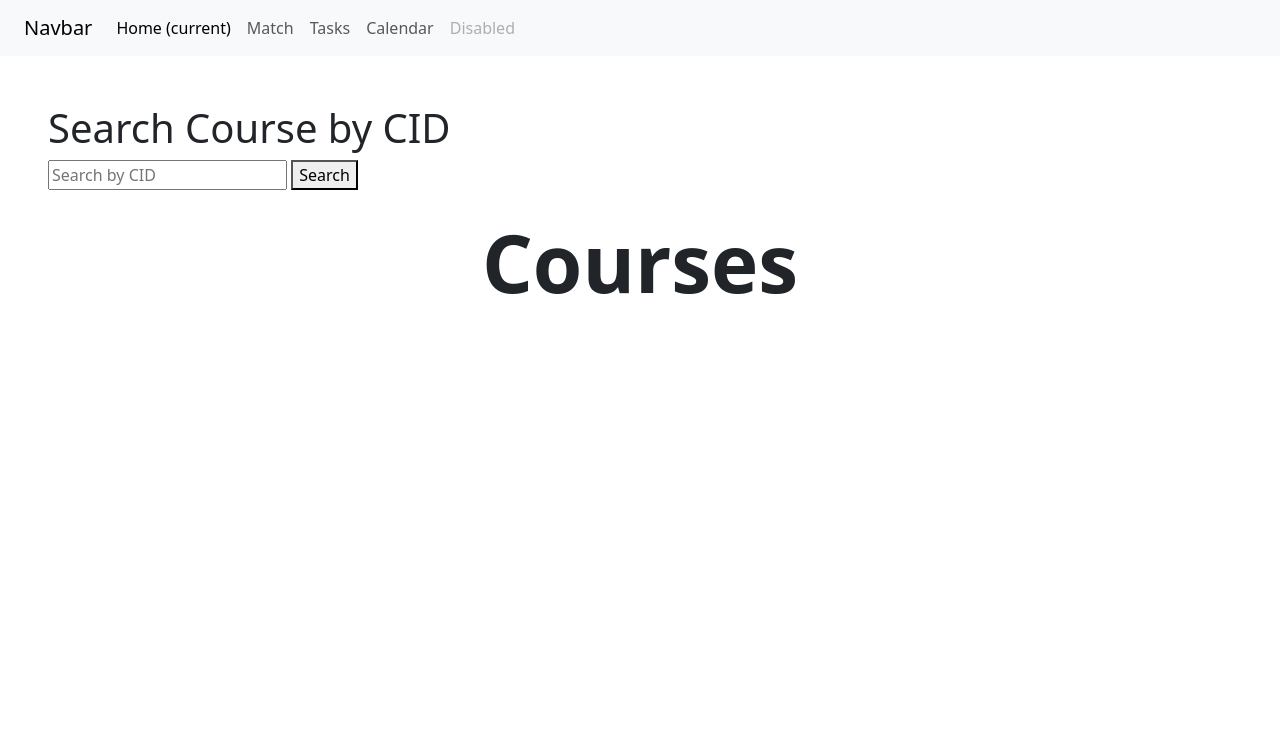
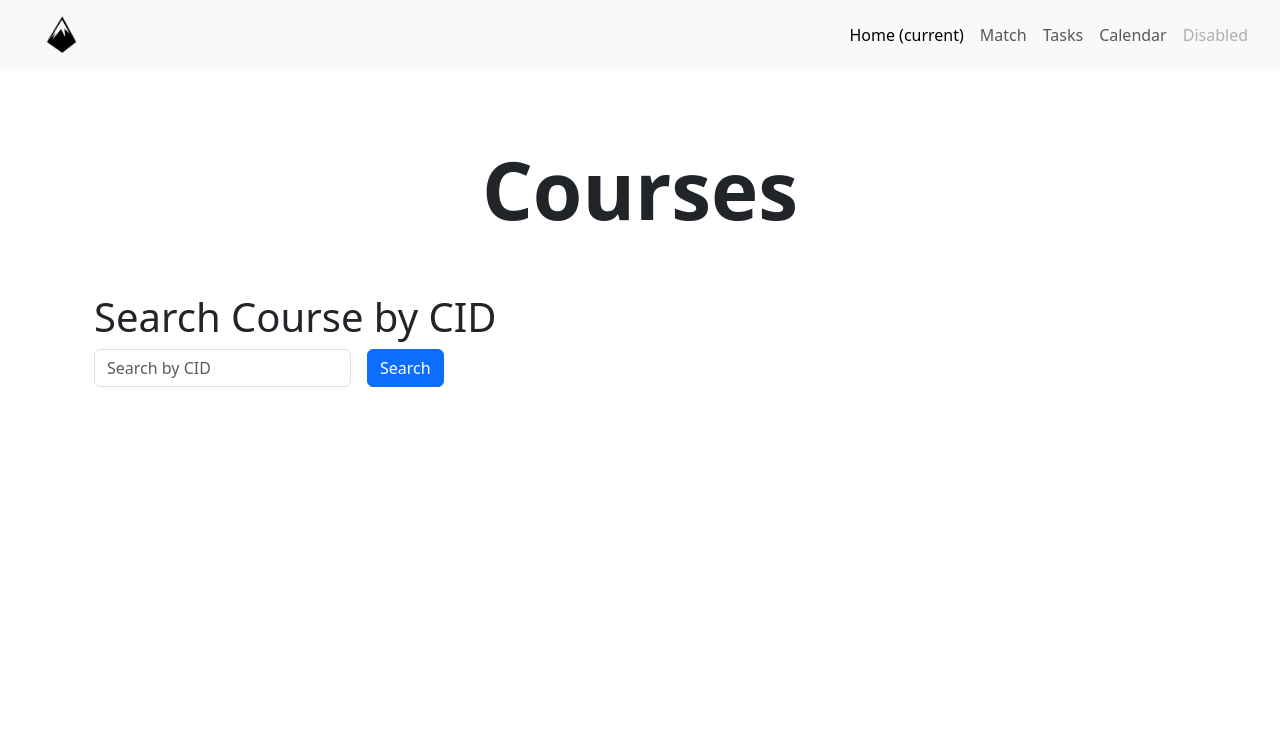
Before and after one commit to koolkusum/DragonHacks2024, a Python web app: template flask/templates/forum.html in a window 1280 px wide. Shown: the top 754 px of the page. Run offline with Jinja, Linux system fonts and the light colour scheme; the template is opened without the code that fills it, so the values that code supplies are empty.

Commit message:
amend nav

```diff
--- a/flask/app.py
+++ b/flask/app.py
@@ -331,7 +331,7 @@ def authorized():
 
     global user_logged_in
     user_logged_in = True
-    return redirect(url_for('chatbot'))
+    return redirect(url_for('forum'))
 
 @app.route("/chatbot", methods=["GET", "POST"])
 def chatbot():
--- a/flask/templates/forum.html
+++ b/flask/templates/forum.html
@@ -1,14 +1,19 @@
 {% extends "base_template.html" %} {% block content %}
 <div class="container-fluid align-items-center rounded-4 p-4">
-  <div class="flex flex-wrap h-100 p-4">
-    <div>
-    <h1>Search Course by CID</h1>
-    <form action="/search" method="GET">
-        <input type="number" name="cid" placeholder="Search by CID">
-        <button type="submit">Search</button>
-    </form>
+  <div class="flex flex-wrap h-100 p-4 gap-4">
+    <h1 class="text-center flex flex-fill display-1 p-4 fw-bold">Courses</h1>
+    <div class="container p-4">
+      <h1>Search Course by CID</h1>
+      <form action="/search" method="GET" class="row g-3 align-items-center">
+        <div class="col-auto">
+          <label for="inputCID" class="visually-hidden">CID</label>
+          <input type="number" name="cid" id="inputCID" class="form-control" placeholder="Search by CID" required>
+        </div>
+        <div class="col-auto">
+          <button type="submit" class="btn btn-primary">Search</button>
+        </div>
+      </form>
     </div>
-    <h1 class="text-center flex flex-fill display-1 p-4 fw-bold">Courses</h1>
     <div class="overflow-auto " style="height:25vw">
     <ul class="list-group">
       {% for course in courses %}
--- a/flask/templates/navigation/nav.html
+++ b/flask/templates/navigation/nav.html
@@ -1,5 +1,7 @@
 <nav class="navbar navbar-expand-lg navbar-light bg-light px-4">
-  <a class="navbar-brand" href="{{ url_for('mainpage') }} ">Navbar</a>
+  <a class="navbar-brand" href="{{ url_for('mainpage') }} ">
+    <img class="rounded-5 ms-3" src="{{ url_for('static', filename='Images/assets/logo.png') }}" alt="Logo" width="20%" height="20%" style="border-radius: 50%;">
+  </a>
   <button
     class="navbar-toggler"
     type="button"
@@ -11,7 +13,7 @@
   >
     <span class="navbar-toggler-icon"></span>
   </button>
-  <div class="collapse navbar-collapse" id="navbarNavAltMarkup">
+  <div class="collapse navbar-collapse d-flex align-items-end justify-content-end " id="navbarNavAltMarkup">
     <div class="navbar-nav">
       <a class="nav-item nav-link active" href="{{ url_for('forum') }}"
         >Home <span class="sr-only">(current)</span></a
```
